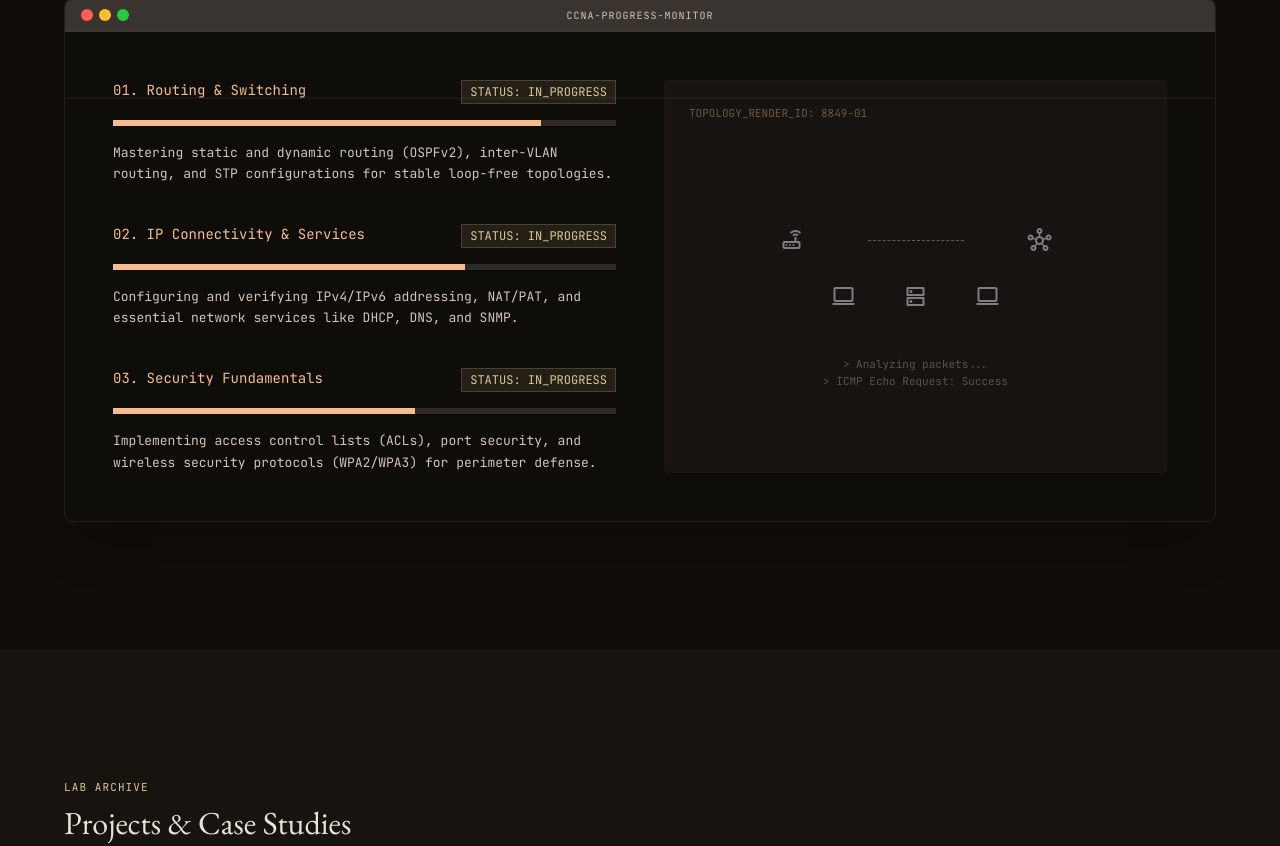
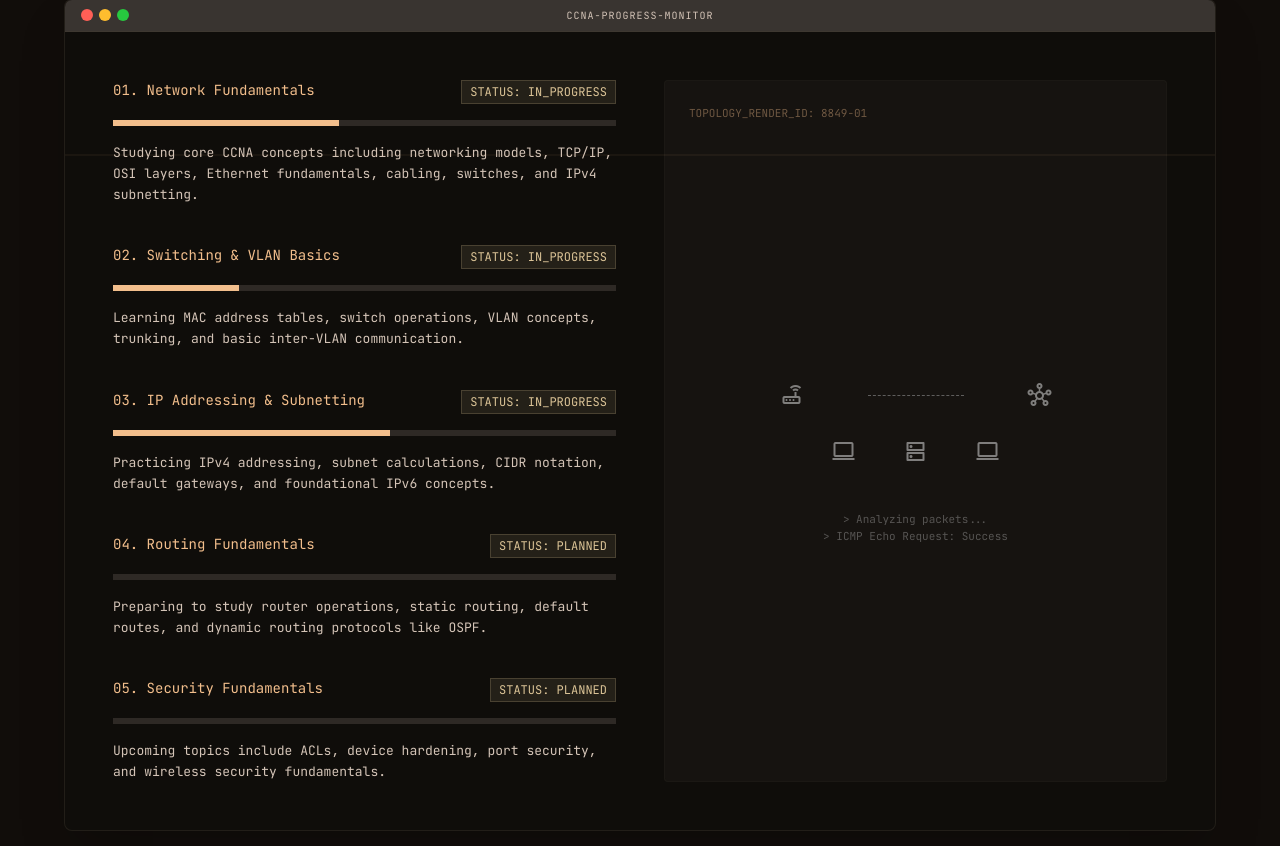
Before and after one commit to syed7086/networks-and-narratives, a Next.js app: page / in a window 1280 px wide. Shown: the part 1509-2355 px from the top of the page. Built offline with nearby package versions, Linux system fonts and the light colour scheme.

Commit message:
Updated ccnaProgress

```diff
--- a/src/data/ccnaProgress.ts
+++ b/src/data/ccnaProgress.ts
@@ -2,27 +2,43 @@
 
 export const ccnaProgress: CcnaProgressItem[] = [
   {
-    id: "routing-switching",
-    title: "01. Routing & Switching",
+    id: "network-fundamentals",
+    title: "01. Network Fundamentals",
     status: "IN_PROGRESS",
-    progress: 85,
+    progress: 45,
     description:
-      "Mastering static and dynamic routing (OSPFv2), inter-VLAN routing, and STP configurations for stable loop-free topologies.",
+      "Studying core CCNA concepts including networking models, TCP/IP, OSI layers, Ethernet fundamentals, cabling, switches, and IPv4 subnetting.",
   },
   {
-    id: "ip-connectivity",
-    title: "02. IP Connectivity & Services",
+    id: "switching-basics",
+    title: "02. Switching & VLAN Basics",
     status: "IN_PROGRESS",
-    progress: 70,
+    progress: 25,
     description:
-      "Configuring and verifying IPv4/IPv6 addressing, NAT/PAT, and essential network services like DHCP, DNS, and SNMP.",
+      "Learning MAC address tables, switch operations, VLAN concepts, trunking, and basic inter-VLAN communication.",
   },
   {
-    id: "security",
-    title: "03. Security Fundamentals",
+    id: "ip-addressing",
+    title: "03. IP Addressing & Subnetting",
     status: "IN_PROGRESS",
-    progress: 60,
+    progress: 55,
     description:
-      "Implementing access control lists (ACLs), port security, and wireless security protocols (WPA2/WPA3) for perimeter defense.",
+      "Practicing IPv4 addressing, subnet calculations, CIDR notation, default gateways, and foundational IPv6 concepts.",
+  },
+  {
+    id: "routing-introduction",
+    title: "04. Routing Fundamentals",
+    status: "PLANNED",
+    progress: 0,
+    description:
+      "Preparing to study router operations, static routing, default routes, and dynamic routing protocols like OSPF.",
+  },
+  {
+    id: "network-security-basics",
+    title: "05. Security Fundamentals",
+    status: "PLANNED",
+    progress: 0,
+    description:
+      "Upcoming topics include ACLs, device hardening, port security, and wireless security fundamentals.",
   },
 ];
```
